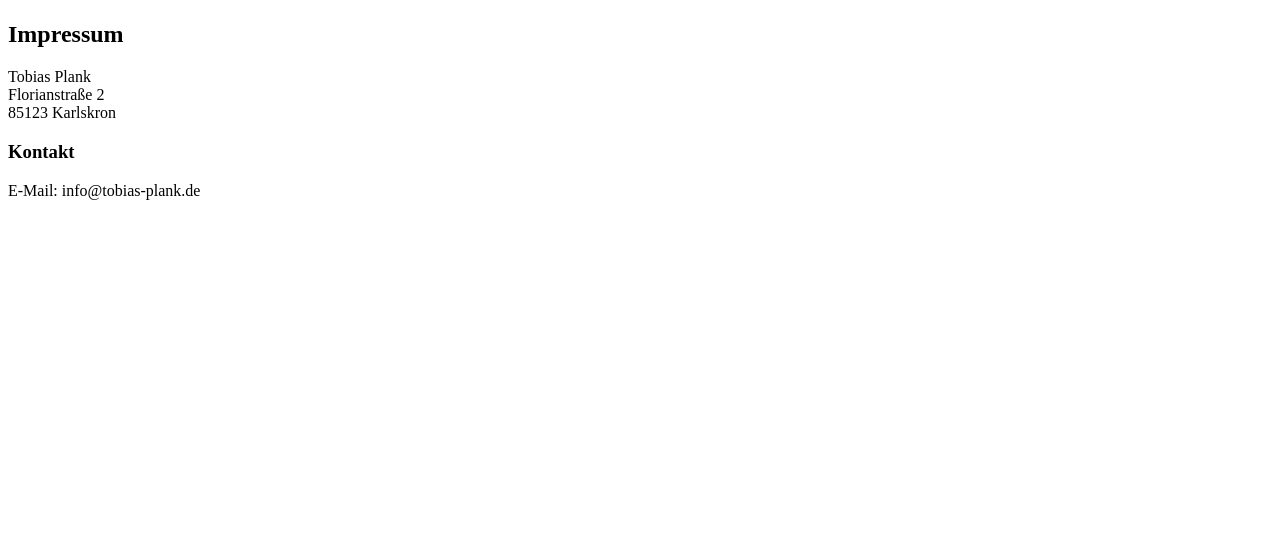
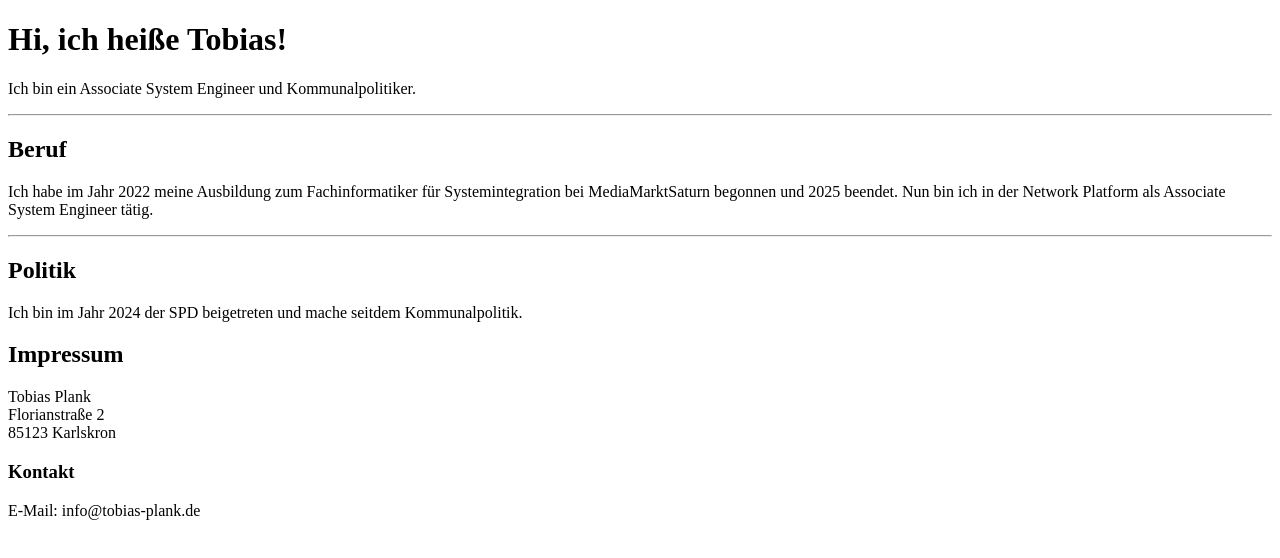
Before and after one commit to tobiU85A/tobis_website, a plain HTML site: page index.html in a window 1280 px wide. Drawn offline with Linux system fonts and the light colour scheme.

Commit message:
Added some content

```diff
--- a/index.html
+++ b/index.html
@@ -7,7 +7,16 @@
     </head>
 
     <body>
-        <h1></h1>
+        <h1>Hi, ich heiße Tobias!</h1>
+        <p>Ich bin ein Associate System Engineer und Kommunalpolitiker.</p>
+        <hr>
+        <h2>Beruf</h2>
+        <p>Ich habe im Jahr 2022 meine Ausbildung zum Fachinformatiker für Systemintegration bei MediaMarktSaturn begonnen und 2025 beendet.
+           Nun bin ich in der Network Platform als Associate System Engineer tätig.
+        </p>
+        <hr>
+        <h2>Politik</h2>
+        <p>Ich bin im Jahr 2024 der SPD beigetreten und mache seitdem Kommunalpolitik.</p>
     </body>
 
     <footer>
```
